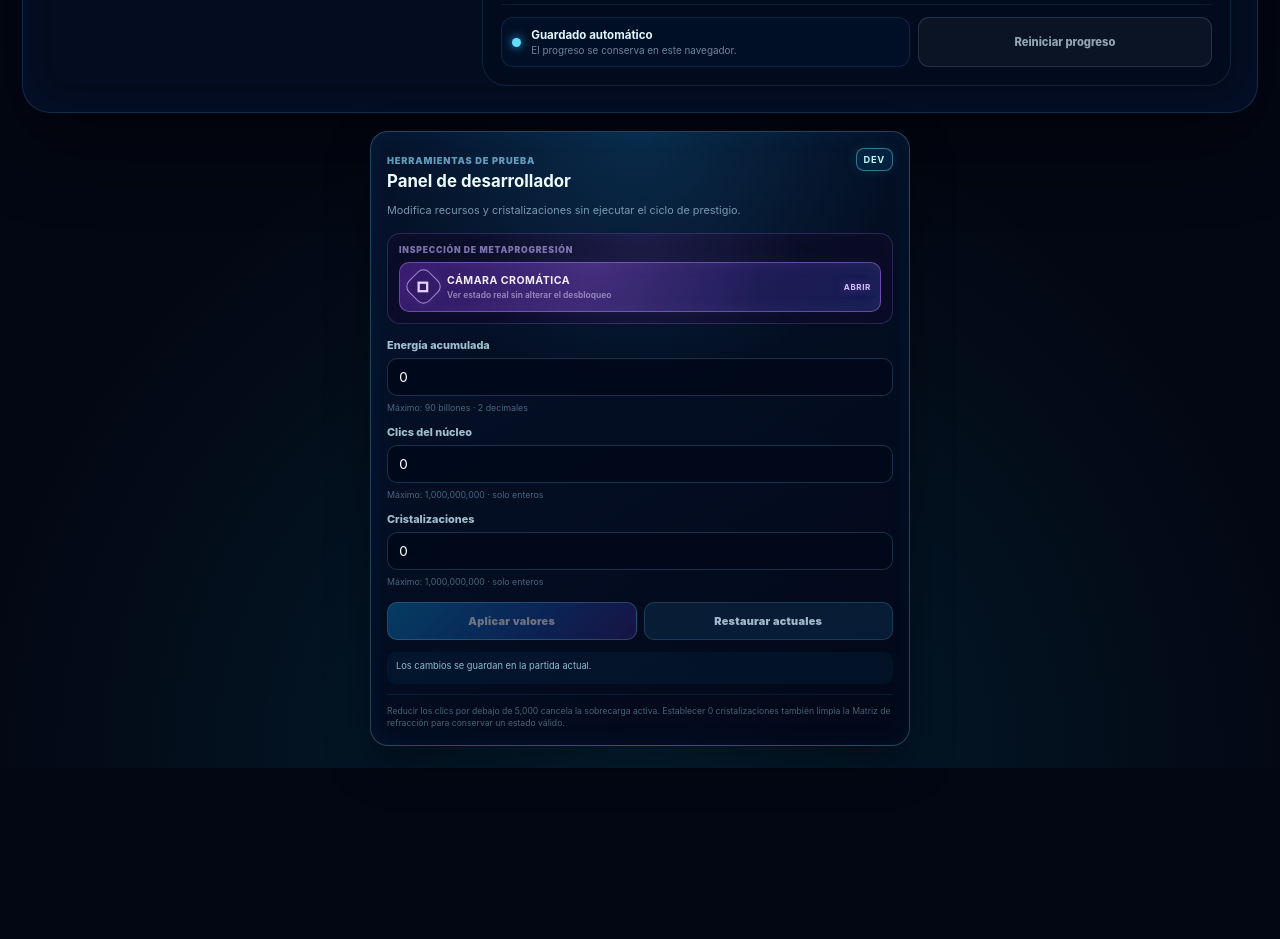
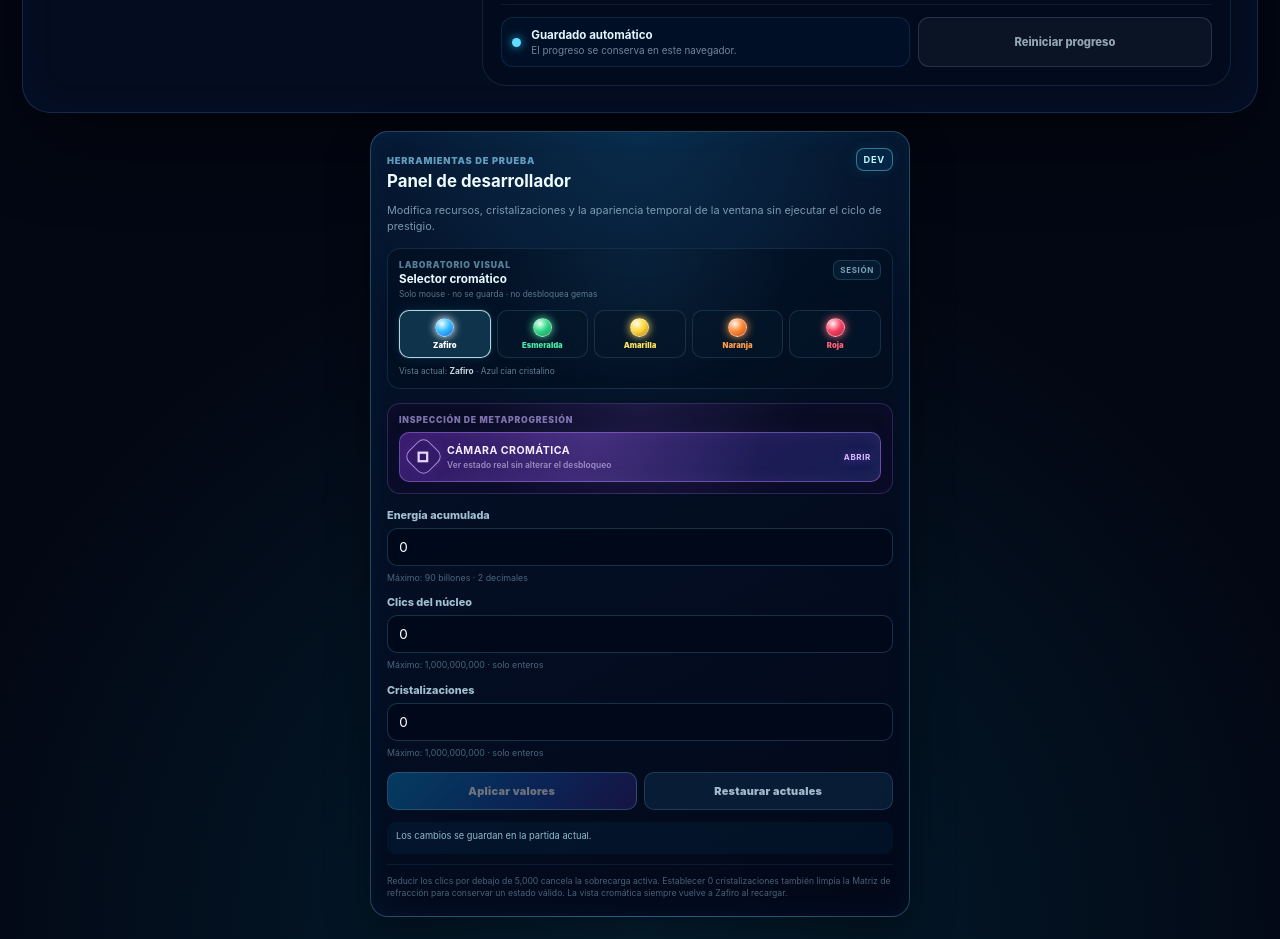
Before and after one commit to xArtXtrAx/incremental-game-A, a React (Vite) app: page / in a window 1280 px wide. Shown: the part 1040-1979 px from the top of the page. Before the commit the page ends 1808 px from the top, so only its background shows below. Built offline with nearby package versions, Linux system fonts and the light colour scheme.

Commit message:
Add mouse-only chromatic preview selector

```diff
--- a/src/DeveloperPanel.tsx
+++ b/src/DeveloperPanel.tsx
@@ -1,6 +1,24 @@
-import { useEffect, useState, type FormEvent, type KeyboardEvent } from 'react'
+import {
+  useEffect,
+  useRef,
+  useState,
+  type FocusEvent,
+  type FormEvent,
+  type KeyboardEvent,
+  type PointerEvent,
+} from 'react'
 import './DeveloperPanel.css'
-import { requestChromaticDeveloperPreview } from './chromatic'
+import './DeveloperChromaticThemePreview.css'
+import {
+  requestChromaticDeveloperPreview,
+  type ChromaticGemId,
+} from './chromatic'
+import {
+  applyDeveloperChromaticTheme,
+  CHROMATIC_THEME_PREVIEWS,
+  clearDeveloperChromaticTheme,
+  DEFAULT_CHROMATIC_THEME_PREVIEW,
+} from './chromaticThemePreview'
 
 export const DEVELOPER_MAX_ENERGY = 90_000_000_000_000
 export const DEVELOPER_MAX_CLICKS = 1_000_000_000
@@ -64,6 +82,8 @@ export function DeveloperPanel({
   disabled = false,
   onApply,
 }: DeveloperPanelProps) {
+  const panelRef = useRef<HTMLElement | null>(null)
+  const mouseFocusAllowedUntil = useRef(0)
   const [energyInput, setEnergyInput] = useState(() =>
     formatInputValue(energy),
   )
@@ -72,6 +92,9 @@ export function DeveloperPanel({
   )
   const [crystallizationInput, setCrystallizationInput] = useState(() =>
     formatInputValue(prestigeCount),
+  )
+  const [themePreview, setThemePreview] = useState<ChromaticGemId>(
+    DEFAULT_CHROMATIC_THEME_PREVIEW,
   )
   const [dirty, setDirty] = useState(false)
   const [message, setMessage] = useState(
@@ -87,6 +110,67 @@ export function DeveloperPanel({
     setClickInput(formatInputValue(manualClicks))
     setCrystallizationInput(formatInputValue(prestigeCount))
   }, [dirty, energy, manualClicks, prestigeCount])
+
+  useEffect(() => {
+    applyDeveloperChromaticTheme(themePreview)
+  }, [themePreview])
+
+  useEffect(
+    () => () => {
+      clearDeveloperChromaticTheme()
+    },
+    [],
+  )
+
+  useEffect(() => {
+    const panel = panelRef.current
+    if (!panel) return
+
+    const blockSyntheticGamepadClick = (event: MouseEvent) => {
+      if (event.detail !== 0) return
+      event.preventDefault()
+      event.stopImmediatePropagation()
+    }
+
+    panel.addEventListener('click', blockSyntheticGamepadClick, true)
+    return () => {
+      panel.removeEventListener('click', blockSyntheticGamepadClick, true)
+    }
+  }, [])
+
+  function handlePanelPointerDown(event: PointerEvent<HTMLElement>) {
+    if (event.pointerType === 'mouse' && event.button === 0) {
+      mouseFocusAllowedUntil.current = performance.now() + 800
+    }
+  }
+
+  function handlePanelFocus(event: FocusEvent<HTMLElement>) {
+    if (performance.now() <= mouseFocusAllowedUntil.current) return
+
+    const target = event.target
+    if (target instanceof HTMLElement) {
+      target.blur()
+    }
+  }
+
+  function previewChromaticTheme(theme: ChromaticGemId) {
+    const definition =
+      CHROMATIC_THEME_PREVIEWS.find((item) => item.id === theme) ??
+      CHROMATIC_THEME_PREVIEWS[0]
+
+    setThemePreview(theme)
+    setMessage(
+      `Vista ${definition.label} aplicada solo a esta sesión. No modifica la gema activa ni el guardado.`,
+    )
+  }
+
+  function handleThemePointer(
+    event: PointerEvent<HTMLButtonElement>,
+    theme: ChromaticGemId,
+  ) {
+    if (event.pointerType !== 'mouse' || event.button !== 0) return
+    previewChromaticTheme(theme)
+  }
 
   function updateEnergy(value: string) {
     if (!/^(?:\d+(?:\.\d{0,2})?)?$/.test(value)) {
@@ -206,8 +290,19 @@ export function DeveloperPanel({
     setMessage('Valores aplicados y guardados en la partida actual.')
   }
 
+  const selectedTheme =
+    CHROMATIC_THEME_PREVIEWS.find((item) => item.id === themePreview) ??
+    CHROMATIC_THEME_PREVIEWS[0]
+
   return (
-    <aside className="developer-panel" aria-label="Panel de desarrollador">
+    <aside
+      ref={panelRef}
+      className="developer-panel"
+      data-gamepad-ignore="true"
+      aria-label="Panel de desarrollador"
+      onPointerDownCapture={handlePanelPointerDown}
+      onFocusCapture={handlePanelFocus}
+    >
       <header className="developer-panel-header">
         <div>
           <span>Herramientas de prueba</span>
@@ -217,8 +312,52 @@ export function DeveloperPanel({
       </header>
 
       <p className="developer-panel-intro">
-        Modifica recursos y cristalizaciones sin ejecutar el ciclo de prestigio.
+        Modifica recursos, cristalizaciones y la apariencia temporal de la
+        ventana sin ejecutar el ciclo de prestigio.
       </p>
+
+      <section
+        className="developer-theme-preview"
+        aria-labelledby="developer-theme-preview-title"
+      >
+        <div className="developer-theme-preview-heading">
+          <div>
+            <span>Laboratorio visual</span>
+            <strong id="developer-theme-preview-title">
+              Selector cromático
+            </strong>
+            <small>Solo mouse · no se guarda · no desbloquea gemas</small>
+          </div>
+          <b aria-hidden="true">SESIÓN</b>
+        </div>
+
+        <div
+          className="developer-theme-options"
+          role="group"
+          aria-label="Vista cromática de la ventana"
+        >
+          {CHROMATIC_THEME_PREVIEWS.map((theme) => (
+            <button
+              type="button"
+              key={theme.id}
+              className={`developer-theme-option ${theme.className}${
+                themePreview === theme.id ? ' is-active' : ''
+              }`}
+              aria-pressed={themePreview === theme.id}
+              title={`${theme.label}: ${theme.description}`}
+              onPointerUp={(event) => handleThemePointer(event, theme.id)}
+            >
+              <span className="developer-theme-swatch" aria-hidden="true" />
+              <span>{theme.label}</span>
+            </button>
+          ))}
+        </div>
+
+        <p className="developer-theme-current">
+          Vista actual: <strong>{selectedTheme.label}</strong> ·{' '}
+          {selectedTheme.description}
+        </p>
+      </section>
 
       <section
         className="developer-chromatic-access"
@@ -317,7 +456,8 @@ export function DeveloperPanel({
       <footer>
         Reducir los clics por debajo de 5,000 cancela la sobrecarga activa.
         Establecer 0 cristalizaciones también limpia la Matriz de refracción
-        para conservar un estado válido.
+        para conservar un estado válido. La vista cromática siempre vuelve a
+        Zafiro al recargar.
       </footer>
     </aside>
   )
```
